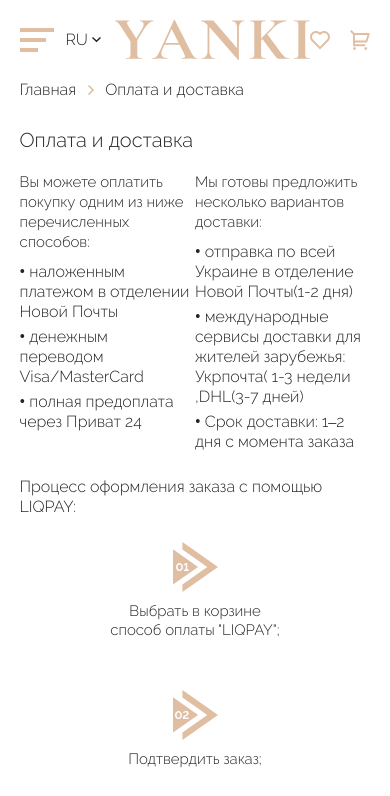
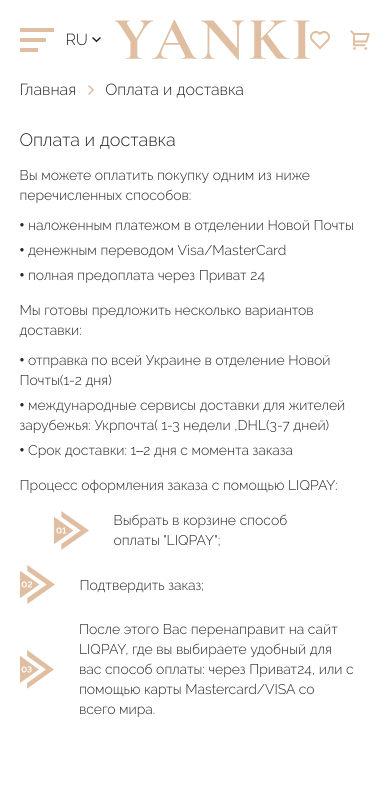
Before and after one commit to Kat3110/clothingStore, a website: page #src/payment.html in a window 390 px wide. Shown: the top 796 px of the page. Drawn offline with nearby package versions, Linux system fonts and the light colour scheme; files that its build step writes are made by us from their sources; a web font is replaced by a local one.

Commit message:
description

```diff
--- a/#src/payment.html
+++ b/#src/payment.html
@@ -10,15 +10,15 @@
   </head>
 
   <body>
-    <div class="page returnswap">
+    <div class="page menu__two">
       @@include('_header.html')<!-- подключение header отдельной страницей -->
-      <section class="breadcrumb container payment">
+      <section class="breadcrumb container">
         <ul class="breadcrumb__item">
           <li><a href="index.html">Главная</a></li>
           <li>Оплата и доставка</li>
         </ul>
       </section>
-      <section class="description container">
+      <section class="description container payment">
         <div class="description__box">
           <h2 class="description__subtitle">Оплата и доставка</h2>
 
--- a/#src/scss/header.scss
+++ b/#src/scss/header.scss
@@ -116,7 +116,7 @@
       }
     }
   }
-  .returnswap .header__menu_logo {
+  .menu__two .header__menu_logo {
     width: 180px;
     height: 40px;
     background-size: 80%;
@@ -220,7 +220,7 @@
       }
     }
   }
-  .returnswap .header__menu_logo {
+  .menu__two .header__menu_logo {
     width: 130px;
     height: 20px;
     background-size: 80%;
@@ -252,45 +252,45 @@
       }
     }
   }
-  .returnswap .header__menu_logo {
+  .menu__two .header__menu_logo {
     width: 97px;
     height: 20px;
     background-size: 100%;
   }
 }
 
-.returnswap .header__menu_burger,
-.returnswap .header__menu_icon_loupe,
-.returnswap .header__menu_icon_frame,
-.returnswap .header__menu_icon_like,
-.returnswap .header__menu_icon_basket {
+.menu__two .header__menu_burger,
+.menu__two .header__menu_icon_loupe,
+.menu__two .header__menu_icon_frame,
+.menu__two .header__menu_icon_like,
+.menu__two .header__menu_icon_basket {
   background-color: #e0bea2;
   transition: background-color 0.3s ease;
 }
 
-.returnswap .header__menu_language::after {
+.menu__two .header__menu_language::after {
   background-color: #252525;
   transition: background-color 0.3s ease;
 }
-.returnswap .svg:hover {
+.menu__two .svg:hover {
   background-color: #252525;
 }
-.returnswap .header__menu_logo {
+.menu__two .header__menu_logo {
   background: transparent url(../img/YANKI2.svg) no-repeat center;
   width: 195px;
   height: 40px;
 }
-.returnswap a {
+.menu__two a {
   color: #252525;
 }
-.returnswap a:hover {
+.menu__two a:hover {
   color: #e0bea2;
   transition: 0.3s ease;
 }
-.returnswap .header__menu_language {
+.menu__two .header__menu_language {
   color: #252525;
 }
 
-.returnswap {
+.menu__two {
   background: none;
 }
--- a/#src/scss/payment.scss
+++ b/#src/scss/payment.scss
@@ -67,9 +67,96 @@
   color: #252525;
 }
 
-@media screen and (max-width: 376px) {
-  .description {
-    margin: 15px auto 60px !important;
-    color: #252525;
+.payment .description__list li p {
+  font-weight: 300;
+  font-size: 16px;
+  line-height: 20px;
+}
+@media screen and (max-width: 1160px) {
+  .payment .description__list {
+    align-items: center;
+  }
+  .payment .description__list li p {
+    width: 400px;
+    font-size: 14px;
+  }
+  .payment .description__list li:last-child {
+    width: 400px;
   }
 }
+
+@media screen and (max-width: 920px) {
+  .payment .description__list {
+    align-items: center;
+    flex-direction: column;
+  }
+  .payment .description__list li {
+    width: 600px;
+    font-size: 14px;
+    justify-content: space-evenly;
+    margin-bottom: 15px;
+  }
+  .payment .description__list li:last-child {
+    width: 600px;
+    margin-bottom: 0;
+  }
+}
+
+@media screen and (max-width: 768px) {
+  .payment .description__block {
+    flex-direction: column;
+    align-items: center;
+    margin-bottom: 18px;
+  }
+  .payment .description__block ol {
+    width: 100%;
+  }
+}
+
+@media screen and (max-width: 570px) {
+  .description {
+    margin: 0 auto 60px !important;
+  }
+  .payment .description__subtitle {
+    font-size: 18px;
+    line-height: 21px;
+    margin-bottom: 15px;
+  }
+  .payment .description__block ol {
+    font-size: 14px;
+    line-height: 20px;
+  }
+  .payment .description__block {
+    margin-bottom: 15px;
+  }
+  .payment .description__block ol:last-child {
+    margin-top: 15px;
+  }
+  .payment .description__block ol li {
+    font-size: 14px;
+    line-height: 20px;
+    margin-bottom: 5px;
+  }
+  .payment .description__block ol li:last-child {
+    margin-bottom: 0;
+  }
+  .payment .description__text {
+    font-size: 14px;
+    line-height: 20px;
+    margin-bottom: 15px;
+  }
+  .payment .description__list {
+    width: 335px;
+  }
+  .payment .description__list li {
+    width: 335px;
+  }
+  .payment .description__list li:last-child {
+    width: 335px;
+  }
+  .payment .description__list li img {
+    width: 35px;
+    height: 39px;
+    margin-right: 25px;
+  }
+}
```
Also changed, not shown: #src/returnswap.html (+1 -1 lines), clothingStore/payment.html (+3 -3 lines), clothingStore/returnswap.html (+1 -1 lines), clothingStore/css/style.css, clothingStore/css/style.min.css.
